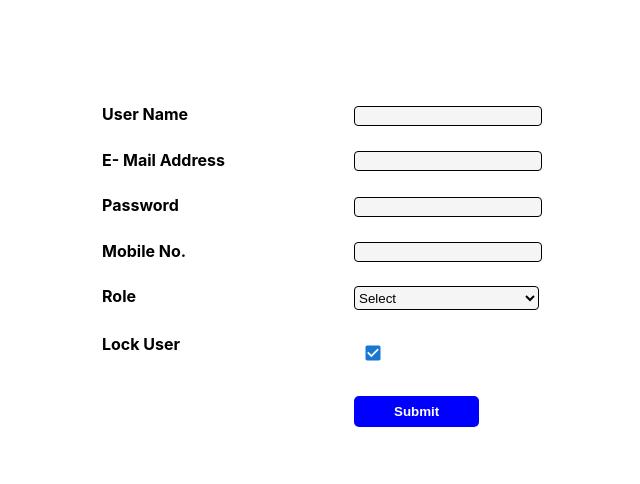
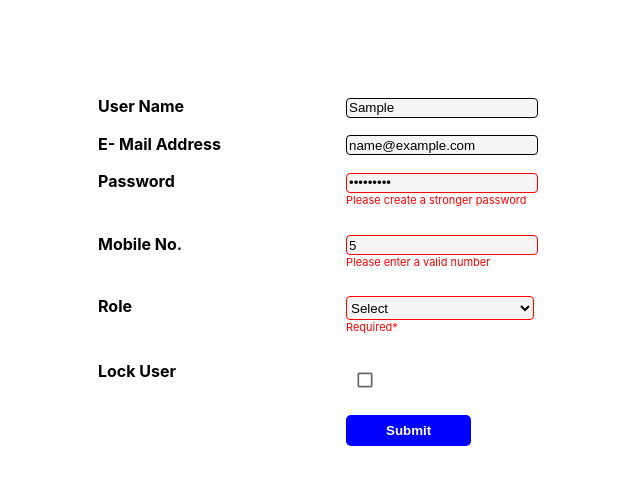
Before and after one commit to otobit-shreya/ReactGolf_Form, a React (Create React App) app: page / in a window 1280 px wide. Both pictures are taken after typing "Sample", "name@example.com", "Sample123", "5" into the empty fields and a click on the button "Submit". Shown: the top 484 px of the page, without its empty margins (310-950 px from the left). Built offline with nearby package versions, Linux system fonts and the light colour scheme.

Commit message:
Added validations

```diff
--- a/package.json
+++ b/package.json
@@ -15,12 +15,15 @@
     "@types/node": "^16.11.62",
     "@types/react": "^18.0.21",
     "@types/react-dom": "^18.0.6",
+    "formik": "^2.2.9",
     "react": "^18.2.0",
     "react-dom": "^18.2.0",
     "react-scripts": "5.0.1",
+    "react-yup": "^1.24.1",
     "styled-components": "^5.3.5",
     "typescript": "^4.8.3",
-    "web-vitals": "^2.1.4"
+    "web-vitals": "^2.1.4",
+    "yup": "^0.32.11"
   },
   "scripts": {
     "start": "react-scripts start",
--- a/src/components/UserForm.module.css
+++ b/src/components/UserForm.css
@@ -20,6 +20,10 @@ justify-content: center;
       width: 80%;
 
   }
+  input.input-error,
+  select.input-error{
+    border-color:red;
+  }
 
   select{
       height: 1.5rem;
@@ -36,3 +40,12 @@ justify-content: center;
   .actions:hover {
       background-color: rgb(52, 52, 198);
   }
+  .actions:disabled{
+    opacity: 0.35;
+  }
+
+.error{
+    color: red;
+    font-size: 11px;
+    margin-top: 0px;
+}
--- a/src/components/UserForm.tsx
+++ b/src/components/UserForm.tsx
@@ -1,125 +1,180 @@
 import React, { useState } from "react";
+import { useFormik } from "formik";
 import { Grid, Box, Checkbox } from "@mui/material";
-import classes from "./UserForm.module.css";
+import "./UserForm.css";
+import { validations } from "./schemas/validations";
 
-const UserForm: React.FC = () => {
-  const [userName, setUserName] = useState("");
-  const [email, setEmail] = useState("");
-  const [password, setPassword] = useState<string>("");
-  const [mobileNo, setMobileNo] = useState<string | number>("");
-  const [role, setRole] = useState("");
+const UserForm: React.FC<{}> = () => {
+  const onSubmit = (values: any, actions: any) => {
+    console.log(values);
+    console.log(actions);
+    actions.resetForm();
+   setLockUser(checkChangeHandler);
+  };
   const [lockUser, setLockUser] = useState(false);
 
   const checkChangeHandler: any = () => {
     setLockUser(!lockUser);
   };
-
-  const formSubmitHandler = (e: React.FormEvent) => {
-    e.preventDefault();
-    const info = { userName, email, password, mobileNo, role, lockUser };
-    console.log(info);
-
-    setUserName("");
-    setEmail("");
-    setPassword("");
-    setMobileNo("");
-    setRole("");
-    setLockUser(checkChangeHandler);
-  };
+  const {
+    values,
+    errors,
+    isSubmitting,
+    touched,
+    handleBlur,
+    handleChange,
+    handleSubmit,
+  } = useFormik<{
+    userName: string;
+    email: string | number;
+    password: string;
+    mobileNo: string | number;
+    role: string;
+    lockUser: boolean;
+  }>({
+    initialValues: {
+      userName: "",
+      email: "",
+      password: "",
+      mobileNo: "",
+      role: "",
+      lockUser: false,
+    },
+    validationSchema: validations,
+    onSubmit,
+  });
 
   return (
-    <form onSubmit={formSubmitHandler}>
+    <form onSubmit={handleSubmit}>
       <Box
         sx={{
           margin: "auto",
-          // backgroundColor:"gray"
-
-
-
         }}
       >
-        <Grid lg={6} item container spacing={3}  style={{ margin:"auto", padding:"5rem"}}>
+        <Grid
+          lg={6}
+          item
+          container
+          spacing={2}
+          style={{ margin: "auto", padding: "5rem" }}
+        >
           <Grid item lg={6} xs={20} sm={12}>
-            <label htmlFor="username">
+            <label htmlFor="userName">
               <b>User Name</b>
             </label>
           </Grid>
-          <Grid item lg={6} xs={15} sm={8}>
+          <Grid item lg={6} xs={15} sm={6}>
             <input
               type="text"
-              id="username"
-              onChange={(e) => setUserName(e.target.value)}
-              value={userName}
+              id="userName"
+              value={values.userName}
+              onChange={handleChange}
+              onBlur={handleBlur}
+              className={
+                errors.userName && touched.userName ? "input-error" : ""
+              }
             />
+            {errors.userName && touched.userName && (
+              <p className="error">{errors.userName}</p>
+            )}
           </Grid>
           <Grid item lg={6} xs={20} sm={12}>
             <label htmlFor="email">
               <b>E- Mail Address</b>
             </label>
           </Grid>
-          <Grid item lg={6} xs={15} sm={8}>
+          <Grid item lg={6} xs={15} sm={6}>
             <input
               type="email"
               id="email"
-              onChange={(e) => setEmail(e.target.value)}
-              value={email}
+              value={values.email}
+              onChange={handleChange}
+              onBlur={handleBlur}
+              className={errors.email && touched.email ? "input-error" : ""}
             />
+            {errors.email && touched.email && (
+              <p className="error">{errors.email}</p>
+            )}
           </Grid>
           <Grid item lg={6} xs={20} sm={12}>
             <label htmlFor="password">
               <b>Password</b>
             </label>
           </Grid>
-          <Grid item lg={6} xs={15} sm={8}>
+          <Grid item lg={6} xs={15} sm={6}>
             <input
               type="password"
               id="password"
-              onChange={(e) => setPassword(e.target.value)}
-              value={password}
+              value={values.password}
+              onChange={handleChange}
+              onBlur={handleBlur}
+              className={
+                errors.password && touched.password ? "input-error" : ""
+              }
             />
+            {errors.password && touched.password && (
+              <p className="error">{errors.password}</p>
+            )}
           </Grid>
           <Grid item lg={6} xs={20} sm={12}>
-            <label htmlFor="mobile">
+            <label htmlFor="mobileNo">
               <b>Mobile No.</b>
             </label>
           </Grid>
-          <Grid item lg={6} xs={15} sm={8}>
+          <Grid item lg={6} xs={15} sm={6}>
             <input
               type="number"
-              id="mobile"
-              onChange={(e) => setMobileNo(e.target.value)}
-              value={mobileNo}
+              id="mobileNo"
+              value={values.mobileNo}
+              onChange={handleChange}
+              onBlur={handleBlur}
+              className={
+                errors.mobileNo && touched.mobileNo ? "input-error" : ""
+              }
             />
+            {errors.mobileNo && touched.mobileNo && (
+              <p className="error">{errors.mobileNo}</p>
+            )}
           </Grid>
           <Grid item lg={6} xs={20} sm={12}>
             <label>
               <b>Role</b>
             </label>
           </Grid>
-          <Grid item lg={6} xs={15} sm={8}>
-            <select onChange={(e) => setRole(e.target.value)} value={role}>
+          <Grid item lg={6} xs={15} sm={6}>
+            <select
+              value={values.role}
+              id="role"
+              className={errors.role && touched.role ? "input-error" : ""}
+              onChange={handleChange}
+            >
               <option>Select</option>
               <option>Floor Manager</option>
+              <option>Option1</option>
               <option>Option2</option>
-              <option>Option3</option>
-              <option>option4</option>
+              <option>option3</option>
             </select>
+            {errors.role && touched.role && (
+              <p className="error">{errors.role}</p>
+            )}
           </Grid>
           <Grid item lg={6} xs={12} sm={12}>
             <label>
               <b>Lock User</b>
             </label>
           </Grid>
-          <Grid item lg={6} xs={12} sm={12} className={classes.checkbox}>
+          <Grid item lg={6} xs={12} sm={12} className="checkbox">
             <Checkbox
+              id="lockUser"
               size="small"
               checked={lockUser}
               onChange={checkChangeHandler}
+              onBlur={handleBlur}
             />
           </Grid>
           <Grid item lg={6} xs={12} sm={12}></Grid>
           <Grid item lg={6} xs={12} sm={12}>
-            <button className={classes.actions} type="submit">
+            <button className="actions" type="submit" disabled={isSubmitting}>
               Submit
             </button>
           </Grid>
--- /dev/null
+++ b/src/components/schemas/validations.tsx
@@ -0,0 +1,22 @@
+import * as yup from "yup";
+
+const passwordRules = /^(?=.\d)(?=.*[a-z])(?=.*[A-Z]).{10,}$/;
+const phoneRegExp = /^\(?([0-9]{3})\)?[-. ]?([0-9]{3})[-. ]?([0-9]{4})$/;
+
+export const validations = yup.object().shape({
+  userName: yup.string().required("Required*"),
+  email: yup.string().email("Please enter a valid email").required("Required*"),
+  password: yup
+    .string()
+    .min(5)
+    .matches(passwordRules, { message: "Please create a stronger password" })
+    .required("Required*"),
+  mobileNo: yup
+    .string()
+    .min(10, "Please enter a valid number")
+    .max(10, "Please enter a valid number")
+    .matches(phoneRegExp, "Phone number is not valid")
+    .required("Required*"),
+  role: yup.string().required("Required*"),
+  lockUser: yup.bool().required("Required"),
+});
```
Also changed, not shown: src/App.css (line endings or trailing spaces), src/components/schemas/validations.module.css (added), 1 other file (tests, documents, lock files or other folders).
